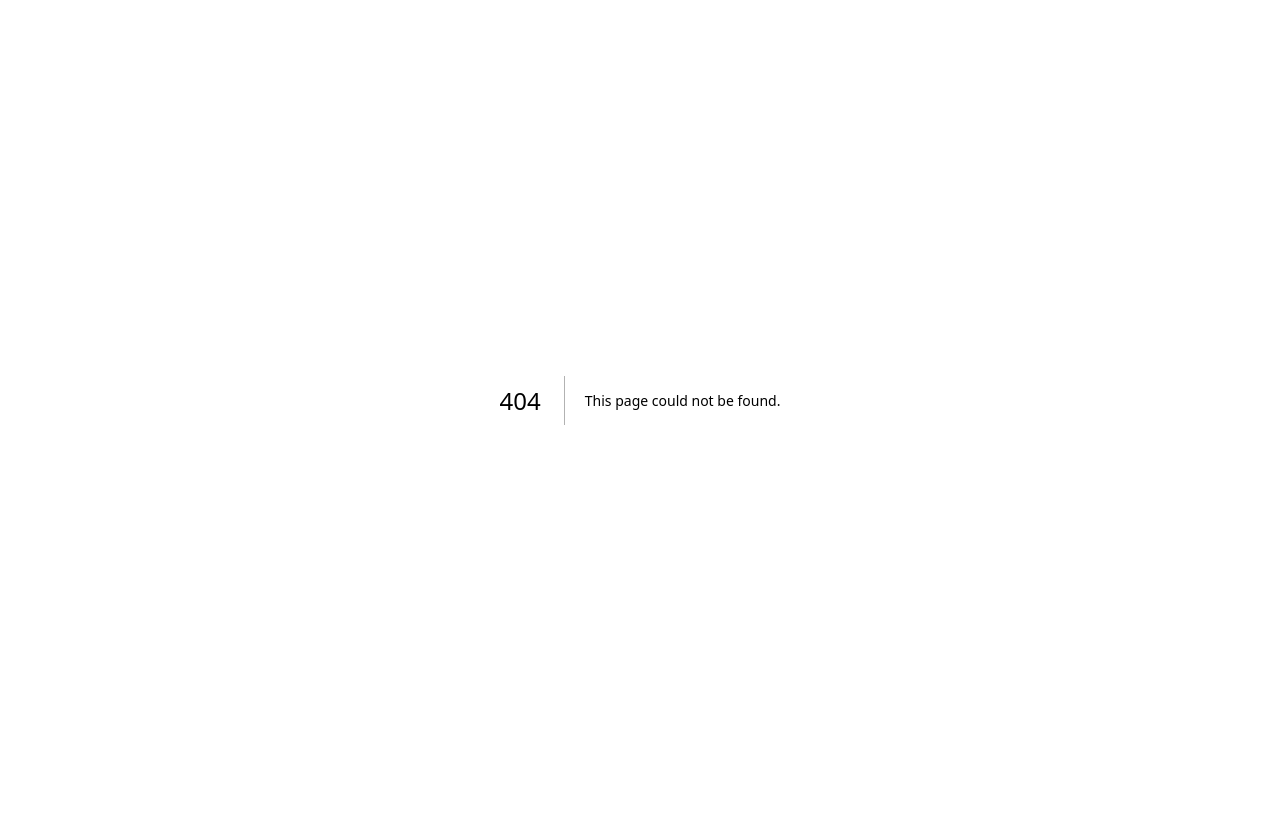
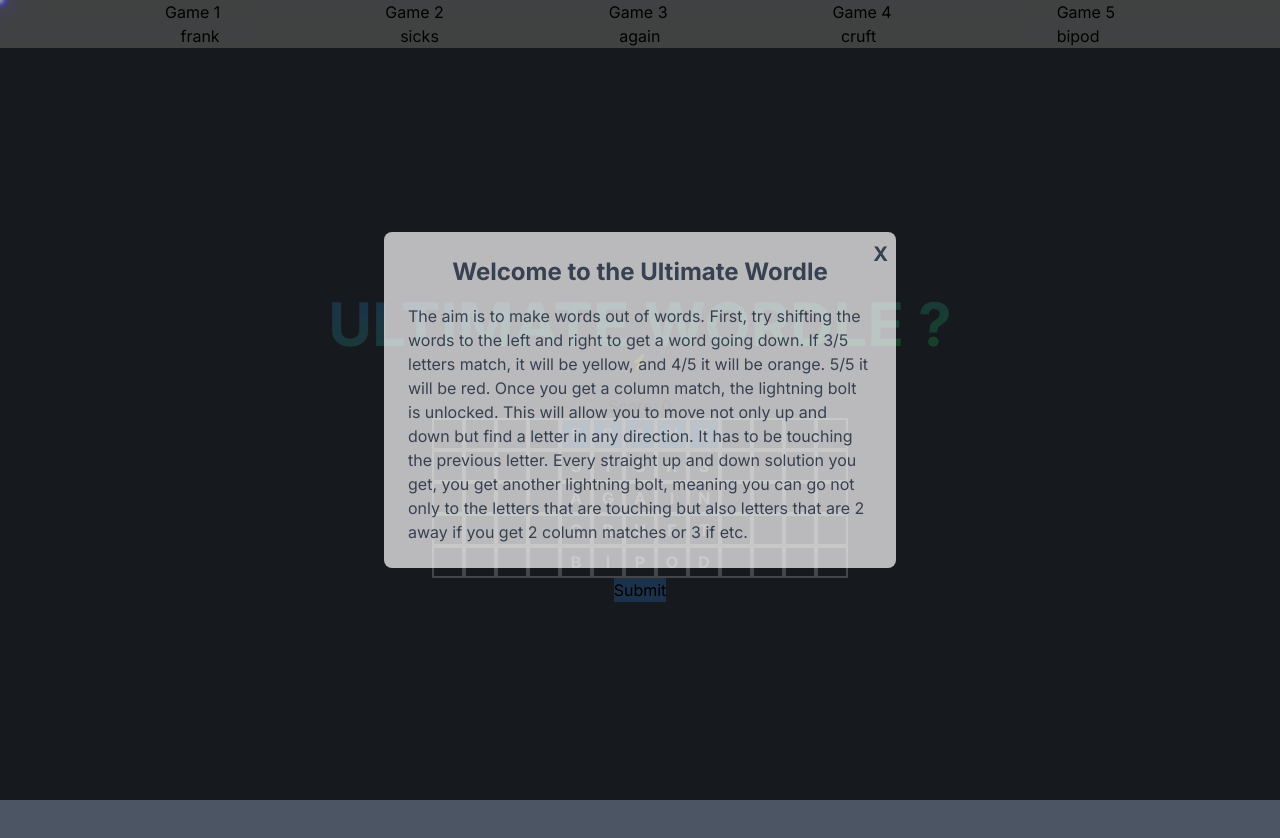
Before and after one commit to ehof17/wordle2, a Next.js app: page /wordle/solved in a window 1280 px wide. Before the commit this address had no page. Shown: the top 838 px of the page. Before the commit the page ends 800 px from the top, so only its background shows below. Built offline with nearby package versions, Linux system fonts and the light colour scheme.

Commit message:
lil animation

```diff
--- a/app/components/Guess.tsx
+++ b/app/components/Guess.tsx
@@ -4,6 +4,9 @@ export default function Guess({isGuessed, guess, word}){
 
         {new Array(5).fill(0).map((_, i) => {
             const guessValue = (guess && guess[i]) || "";
+            const empty = guessValue === "";
+
+
             const bgColor = !isGuessed
             ? "bg-black"
             : guess[i] === word[i]
@@ -12,7 +15,9 @@ export default function Guess({isGuessed, guess, word}){
             ? 'bg-yellow-400'
             : "bg-black"
             return(
-            <div key = {i} className = {`h-16 w-16 border border-gray-400 text-white font-bold uppercase flex items-center justify-center ${bgColor}`}>
+            <div key = {i} className = {`h-16 w-16 border border-gray-400 text-white
+            font-bold uppercase flex items-center justify-center
+            ${bgColor} transition ${empty ? 'not-guessed' : 'guessed'} ${isGuessed? 'guess-anim' : 'guessed' }`}>
                 {guessValue}
             </div>)
 })}
--- a/app/components/Querty.tsx
+++ b/app/components/Querty.tsx
@@ -6,6 +6,15 @@ interface QuertyProps {
 }
 export default observer(function Querty({store}: QuertyProps) {
     const querty = ["qwertyuiop", "asdfghjkl", "zxcvbnm"];
+    const handleLetterClick = (letter: string) => {
+        console.log(store.word, store.guesses, store.currentGuess, letter);
+        if (store.won || store.lost){
+            return;
+        }
+        if (store.guesses[store.currentGuess].length < 5 && letter.match(/^[A-z]$/)){
+            store.guesses[store.currentGuess] += letter.toLowerCase();
+        }
+    }
     return (
         <div>
             {querty.map((row, rowIndex) => (
@@ -19,7 +28,7 @@ export default observer(function Querty({store}: QuertyProps) {
                         ? 'bg-gray-400'
                         : 'bg-gray-200';
                         return (
-                            <div key={`${rowIndex}-${letterIndex}`} className={`m-px w-10 h-10 ${bgColor} rounded-md flex items-center justify-center uppercase`}>
+                            <div key={`${rowIndex}-${letterIndex}`} className={`m-px w-10 h-10 ${bgColor} rounded-md flex items-center justify-center uppercase`} onClick={() => handleLetterClick(letter)}>
                                 {letter}
                             </div>
                         );
--- a/app/globals.css
+++ b/app/globals.css
@@ -98,3 +98,28 @@ body {
   backdrop-filter: invert(1);
 
 }
+
+
+.guessed {
+  opacity: 1;
+  transform: scale(1);
+}
+
+.not-guessed {
+  opacity: 1;
+  transform: scale(.25);
+}
+.guess-anim {
+  animation: scale 0.5s;
+}
+@keyframes scale {
+  0% {
+    transform: scale(1);
+  }
+  50% {
+    transform: scale(0);
+  }
+  100% {
+    transform: scale(1);
+  }
+}
--- /dev/null
+++ b/app/wordle/solved/page.tsx
@@ -0,0 +1,113 @@
+'use client';
+import Link from 'next/link';
+import {usePathname} from 'next/navigation';
+
+import React, { useEffect, useState } from "react";
+import Wordle from "../../components/Wordle";
+import { useLocalObservable, Observer } from "mobx-react-lite";
+import PuzzleStore from "../../stores/PuzzleStore";
+import UltimateBoard from '../../components/UltBoard';
+import UltStore from "../../stores/UltStore";
+import TitleScreen from '../../components/TitleScreen';
+import { reaction } from 'mobx';
+
+const WordlePage = () => {
+  const [activeStoreIndex, setActiveStoreIndex] = useState(0);
+  const [all_stores_won, setAllStoresWon] = useState(false);
+  const stores = useLocalObservable(() => [
+    new PuzzleStore(),
+    new PuzzleStore(),
+    new PuzzleStore(),
+    new PuzzleStore(),
+    new PuzzleStore()
+  ]);
+  const UltStory = useLocalObservable(() => new UltStore());
+
+  useEffect(() => {
+    UltStory.init();
+    stores.forEach(store => store.init());
+    stores.map((store, index) => {
+      UltStory.words[index] = store.word;
+      UltStory.wordsGrid[index] = Array(4).fill("").concat(store.word.split(''), Array(4).fill(""));
+    });
+  }, []);
+
+  useEffect(() => {
+    const handleKeyUp = (e) => {
+        UltStory.handleKeyUp(e);
+
+    };
+
+    window.addEventListener('keyup', handleKeyUp);
+
+    return () => {
+      window.removeEventListener('keyup', handleKeyUp);
+    };
+  }, [activeStoreIndex, stores, all_stores_won]);
+
+  useEffect(() => {
+    const disposers = stores.map(store =>
+      reaction(
+        () => store.won,
+        () => {
+          const allStoresWon = stores.every(store => store.won);
+          if (allStoresWon) {
+            setAllStoresWon(true);
+          }
+        }
+      )
+    );
+
+    return () => {
+      disposers.forEach(dispose => dispose());
+    };
+  }, [stores]);
+
+
+  const switchGame = (index) => {
+    setActiveStoreIndex(index);
+  };
+
+  const allStoresWon = stores.every(store => store.won);
+
+return (
+  <Observer>
+    {() => (
+      <div>
+        <div className='flex items-center justify-evenly'>
+          {stores.map((store, index) => (
+            <button
+              className={store.won ? "text-green-400" : "text-white-900"}
+              key={`store-${index}`}
+              onClick={() => switchGame(index)}
+            >
+              Game {index + 1}
+            </button>
+          ))}
+        </div>
+        <div className='flex items-center justify-evenly'>
+          {UltStory.words.map((word, index) => (
+            <button
+              className={stores[index].won ? "text-green-400" : "text-white-900"}
+              key={`word-${index}`}
+              onClick={() => switchGame(index)}
+            >
+              {word}
+            </button>
+          ))}
+        </div>
+        <div>
+          { (
+            <div className='flex items-center justify-evenly'>
+              <TitleScreen />
+              <UltimateBoard store={UltStory} />
+            </div>
+          ) }
+        </div>
+      </div>
+    )}
+  </Observer>
+);
+};
+
+export default WordlePage;
```
Also changed, not shown: app/components/Wordle.tsx (+8 -6 lines), 1 other file (tests, documents, lock files or other folders).
